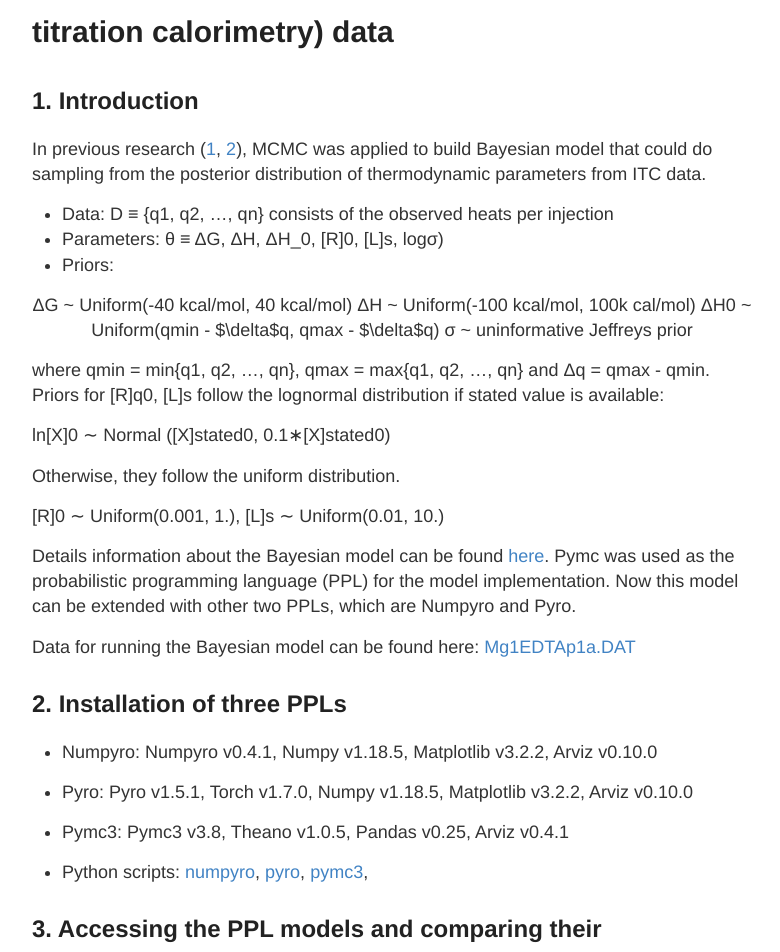
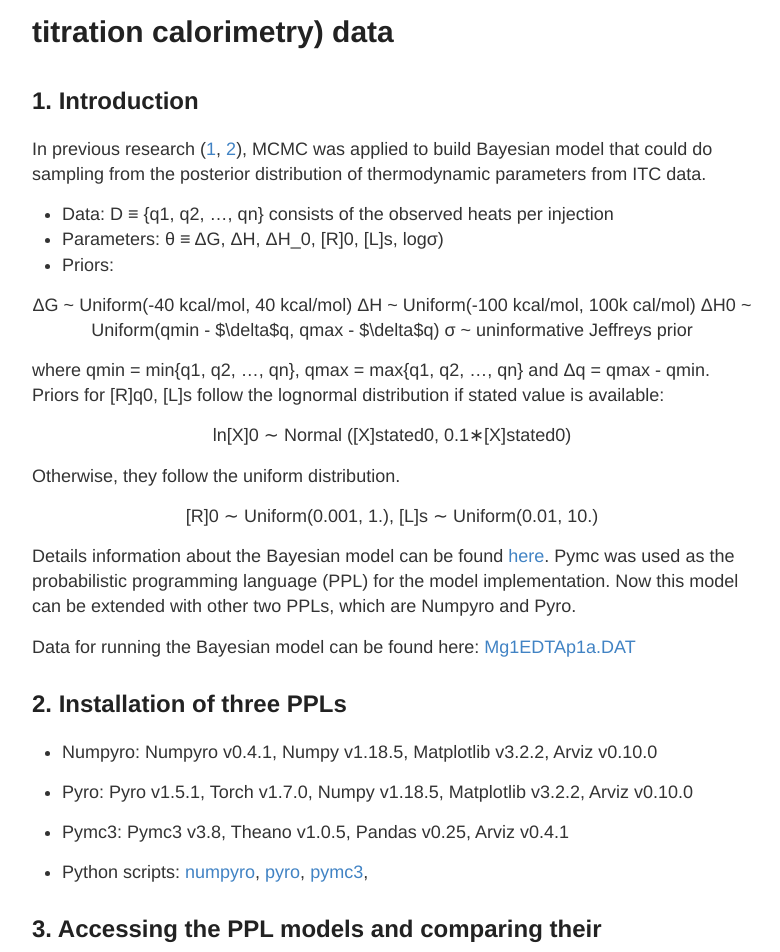
Before and after one commit to vanngocthuyla/Data_Analysis, a Jekyll site: the page built from pages/bayesian/PPLs_ITC.md, in a window 1280 px wide. Shown: the part 257-1209 px from the top of the page, without its empty margins (248-1028 px from the left). Built offline with Jekyll 4.4.1, drawn with Linux system fonts in a browser that asks for light colours; our own code applies the rules of GitHub Pages for plain Markdown files.

Commit message:
Update PPLs_ITC.md

```diff
--- a/pages/bayesian/PPLs_ITC.md
+++ b/pages/bayesian/PPLs_ITC.md
@@ -22,11 +22,15 @@ In previous research ([1](https://github.com/choderalab/bayesian-itc), [2](https
 
 where q<sub>min</sub> = min{q<sub>1</sub>, q<sub>2</sub>, ..., q<sub>n</sub>}, q<sub>max</sub> = max{q<sub>1</sub>, q<sub>2</sub>, ..., q<sub>n</sub>} and &Delta;q = q<sub>max</sub> - q<sub>min</sub>. Priors for [R]q<sub>0</sub>, [L]s follow the lognormal distribution if stated value is available:
 
+<div align="center">
 ln[X]<sub>0</sub> ∼ Normal ([X]<sub>stated</sub>0, 0.1∗[X]<sub>stated</sub>0)
+</div>
 
 Otherwise, they follow the uniform distribution.
 
+<div align="center">
 [R]<sub>0</sub> ∼ Uniform(0.001, 1.), [L]<sub>s</sub> ∼ Uniform(0.01, 10.)
+</div>
 
 Details information about the Bayesian model can be found [here](https://journals.plos.org/plosone/article?id=10.1371/journal.pone.0203224). Pymc was used as the probabilistic programming language (PPL) for the model implementation. Now this model can be extended with other two PPLs, which are Numpyro and Pyro.
 
```
